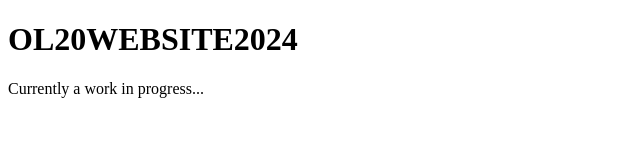
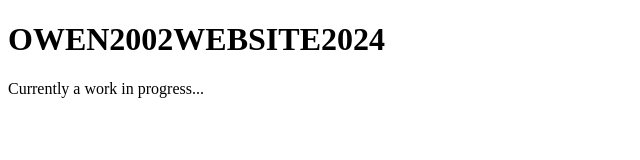
Before and after one commit to ol20s/ol20archive, a plain HTML site: page index.html in a window 1280 px wide. Shown: the whole page, without its empty margins (0-640 px from the left). Drawn offline with Linux system fonts and the light colour scheme.

Commit message:
Update index.html

```diff
--- a/index.html
+++ b/index.html
@@ -2,7 +2,7 @@
 <html>
 <head>
 <div class="center_div">
-  <h1>OL20WEBSITE2024</h1>
+  <h1>OWEN2002WEBSITE2024</h1>
   <p>Currently a work in progress...</p>
 </div>
 </html>
```
